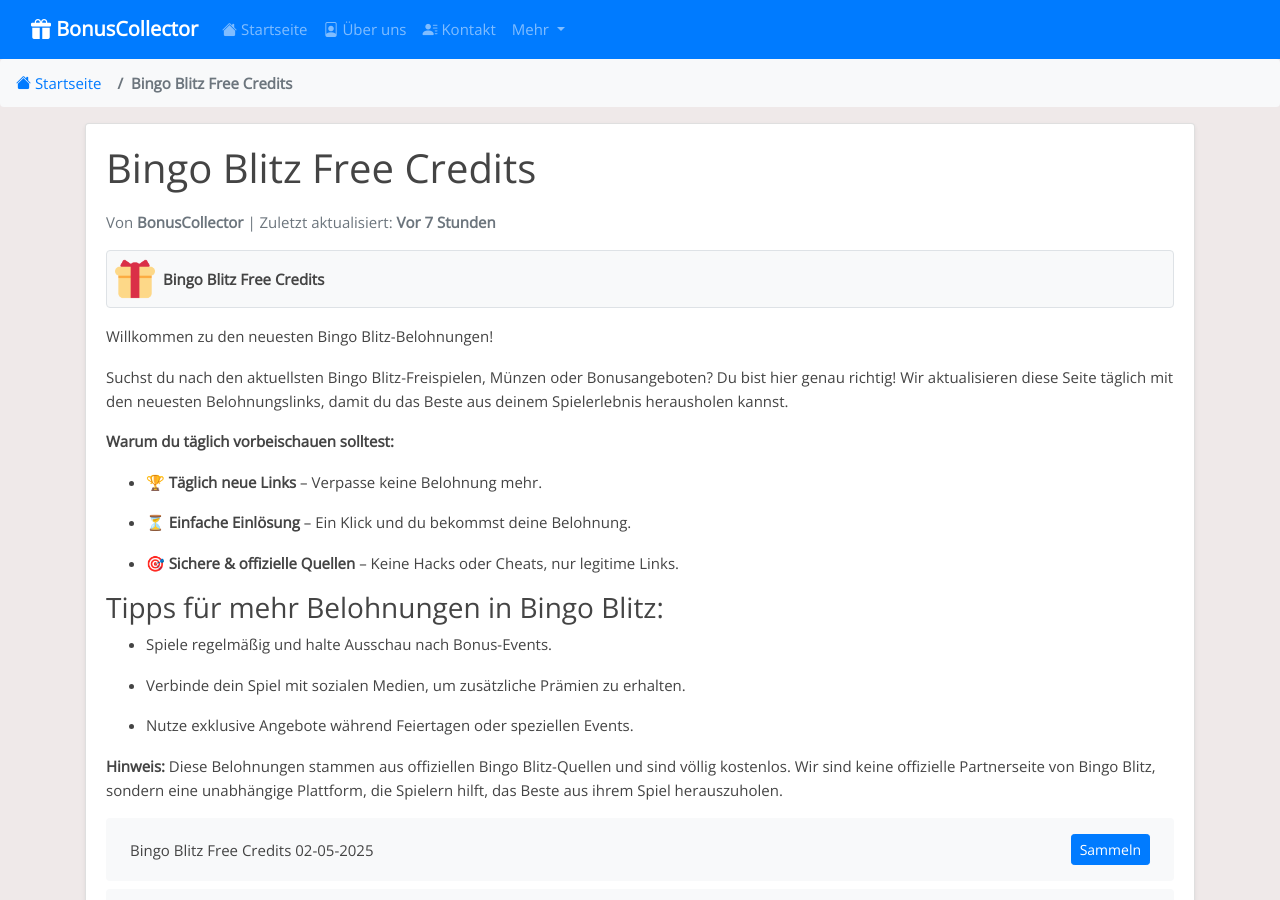
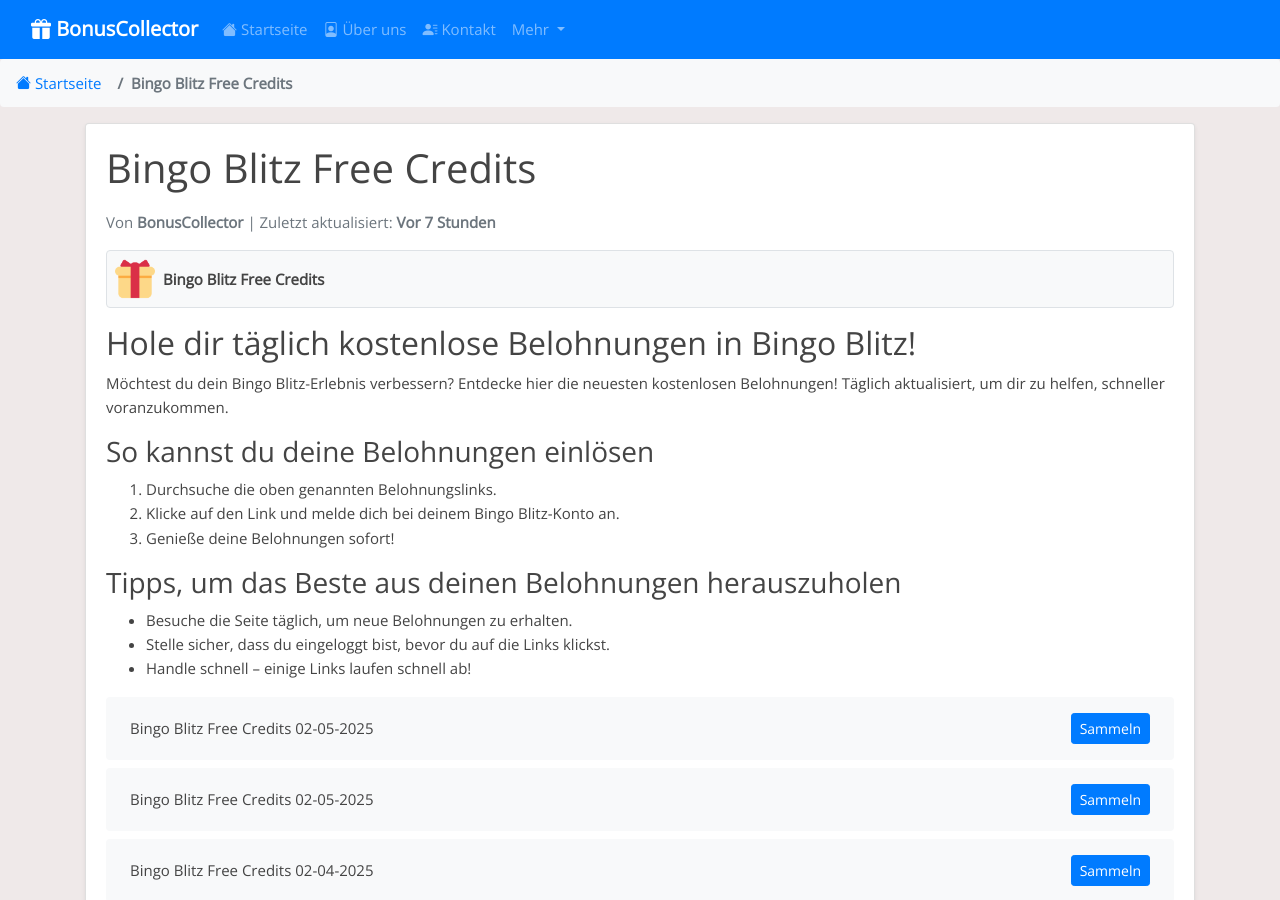
Before and after one commit to Prollad99/bs-de, a Jekyll site: the page built from _posts/2025-01-18-bingo-blitz.md, in a window 1280 px wide and 900 px high. Built offline with Jekyll 4.4.1, drawn with Linux system fonts in a browser that asks for light colours; some of the changed text lies outside the part shown.

Commit message:
Aktualisiere bingo-blitz-Belohnungslinks, Inhalte und Änderungsdatum

```diff
--- a/_includes/bingo-blitz_footer.html
+++ b/_includes/bingo-blitz_footer.html
@@ -1,29 +1,7 @@
-### So holst du dir deine Bingo Blitz-Belohnungen
+<h3>Warum du unsere Bingo Blitz-Updates folgen solltest</h3>
 
+<p>Wir bieten täglich die neuesten Belohnungslinks aus offiziellen Bingo Blitz-Aktionen. So bleibst du immer auf dem neuesten Stand. Speichere diese Seite für schnellen Zugriff.</p>
 
-Das Einfordern deiner täglichen Belohnungen in Bingo Blitz ist schnell und einfach! Folge diesen Schritten:
+<h4>Hinweis:</h4>
 
-1️⃣ **Belohnungslink auswählen** – Klicke auf einen der oben aufgeführten Links.
-
-2️⃣ **Spiel öffnen** – Der Link leitet dich zur Bingo Blitz-App oder Website weiter.
-
-3️⃣ **Belohnung erhalten** – Logge dich ein und erhalte deine Freispiele oder Münzen.
-
-
-**💡 Nützliche Hinweise:**
-
-- Jeder Link ist zeitlich begrenzt – löse deine Belohnungen möglichst schnell ein.
-
-- Stelle sicher, dass du mit dem richtigen Bingo Blitz-Konto eingeloggt bist.
-
-- Falls ein Link nicht funktioniert, könnte er bereits abgelaufen sein – schau regelmäßig vorbei für neue Links.
-
-
-**Noch mehr Boni?**
-
-- Tritt der Bingo Blitz-Community bei und tausche dich mit anderen Spielern aus.
-
-- Folge den offiziellen Bingo Blitz-Social-Media-Kanälen, um exklusive Events nicht zu verpassen.
-
-
-Genieße dein Spiel und viel Spaß mit den täglichen Bingo Blitz-Belohnungen! 🎉
+<p>Diese Seite ist nicht mit den offiziellen Entwicklern von Bingo Blitz verbunden. Alle Belohnungen stammen aus öffentlichen Quellen.</p>
--- a/_includes/bingo-blitz_post.html
+++ b/_includes/bingo-blitz_post.html
@@ -1,25 +1,27 @@
-Willkommen zu den neuesten Bingo Blitz-Belohnungen!
+<h2>Hole dir täglich kostenlose Belohnungen in Bingo Blitz!</h2>
 
+<p>Möchtest du dein Bingo Blitz-Erlebnis verbessern? Entdecke hier die neuesten kostenlosen Belohnungen! Täglich aktualisiert, um dir zu helfen, schneller voranzukommen.</p>
 
-Suchst du nach den aktuellsten Bingo Blitz-Freispielen, Münzen oder Bonusangeboten? Du bist hier genau richtig! Wir aktualisieren diese Seite täglich mit den neuesten Belohnungslinks, damit du das Beste aus deinem Spielerlebnis herausholen kannst.
+<h3>So kannst du deine Belohnungen einlösen</h3>
 
+<ol>
 
-**Warum du täglich vorbeischauen solltest:**
+  <li>Durchsuche die oben genannten Belohnungslinks.</li>
 
-- 🏆 **Täglich neue Links** – Verpasse keine Belohnung mehr.
+  <li>Klicke auf den Link und melde dich bei deinem Bingo Blitz-Konto an.</li>
 
-- ⏳ **Einfache Einlösung** – Ein Klick und du bekommst deine Belohnung.
+  <li>Genieße deine Belohnungen sofort!</li>
 
-- 🎯 **Sichere & offizielle Quellen** – Keine Hacks oder Cheats, nur legitime Links.
+</ol>
 
+<h3>Tipps, um das Beste aus deinen Belohnungen herauszuholen</h3>
 
-### Tipps für mehr Belohnungen in Bingo Blitz:
+<ul>
 
-- Spiele regelmäßig und halte Ausschau nach Bonus-Events.
+  <li>Besuche die Seite täglich, um neue Belohnungen zu erhalten.</li>
 
-- Verbinde dein Spiel mit sozialen Medien, um zusätzliche Prämien zu erhalten.
+  <li>Stelle sicher, dass du eingeloggt bist, bevor du auf die Links klickst.</li>
 
-- Nutze exklusive Angebote während Feiertagen oder speziellen Events.
+  <li>Handle schnell – einige Links laufen schnell ab!</li>
 
-
-**Hinweis:** Diese Belohnungen stammen aus offiziellen Bingo Blitz-Quellen und sind völlig kostenlos. Wir sind keine offizielle Partnerseite von Bingo Blitz, sondern eine unabhängige Plattform, die Spielern hilft, das Beste aus ihrem Spiel herauszuholen.
+</ul>
```
